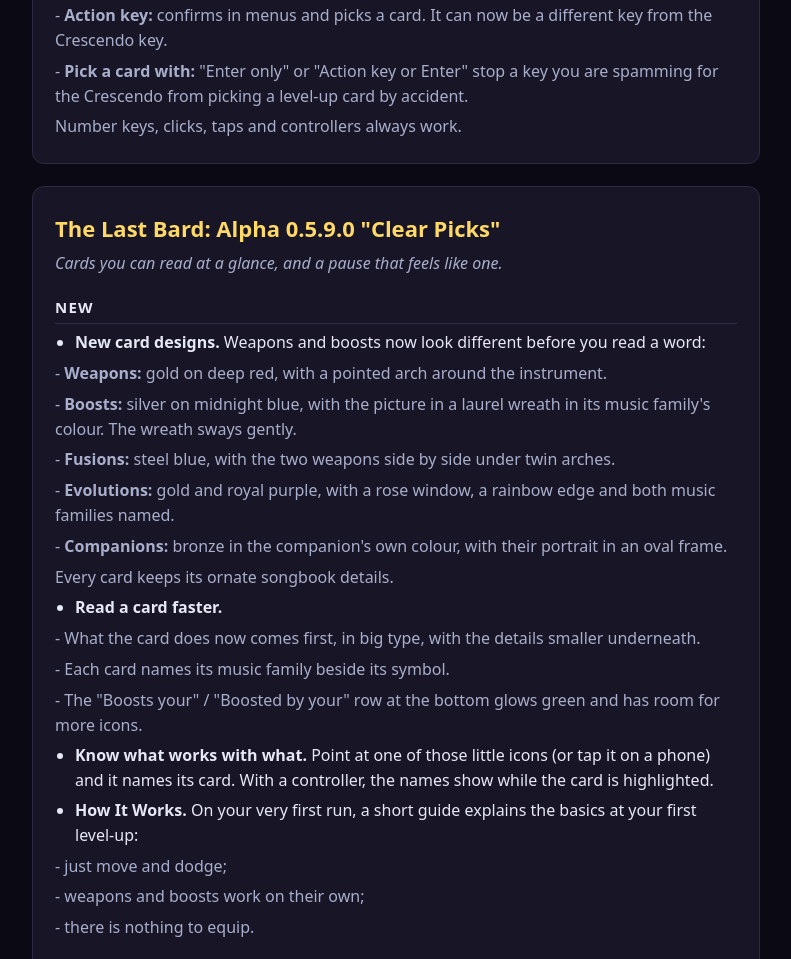
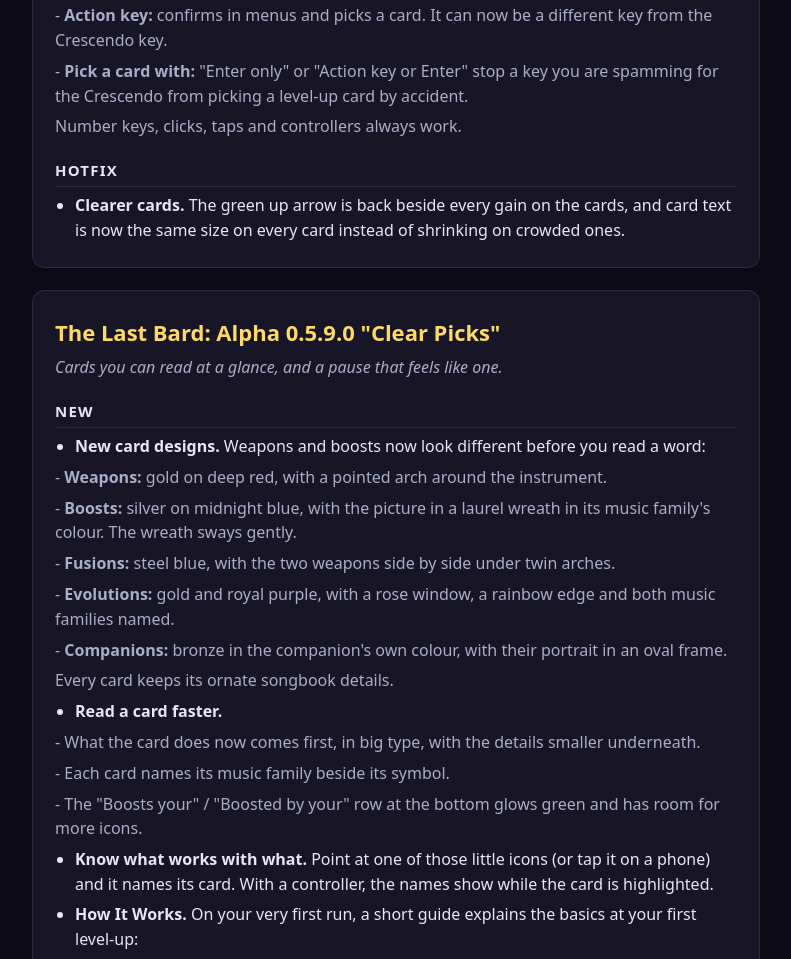
Before and after one commit to AirCapitalDigital/the-last-bard-play, a plain HTML site: page patch_notes.html in a window 1280 px wide. Shown: the part 839-1798 px from the top of the page, without its empty margins (244-1035 px from the left). Drawn offline with Linux system fonts and the light colour scheme.

Commit message:
Patch notes 2026-11-21T18:04Z

```diff
--- a/patch_notes.html
+++ b/patch_notes.html
@@ -48,7 +48,11 @@ footer { color:var(--muted); font-size:14px; }
 <p>  - <strong>Crescendo key:</strong> fires the Crescendo.</p>
 <p>  - <strong>Action key:</strong> confirms in menus and picks a card. It can now be a different key from the Crescendo key.</p>
 <p>  - <strong>Pick a card with:</strong> &quot;Enter only&quot; or &quot;Action key or Enter&quot; stop a key you are spamming for the Crescendo from picking a level-up card by accident.</p>
-<p>  Number keys, clicks, taps and controllers always work.</p></section>
+<p>  Number keys, clicks, taps and controllers always work.</p>
+<h3>Hotfix</h3>
+<ul>
+<li><strong>Clearer cards.</strong> The green up arrow is back beside every gain on the cards, and card text is now the same size on every card instead of shrinking on crowded ones.</li>
+</ul></section>
 <section><h2 id="v0.5.9.0-alpha">The Last Bard: Alpha 0.5.9.0 &quot;Clear Picks&quot;</h2>
 <p><em>Cards you can read at a glance, and a pause that feels like one.</em></p>
 <h3>New</h3>
```
Also changed, not shown: 1 other file.
